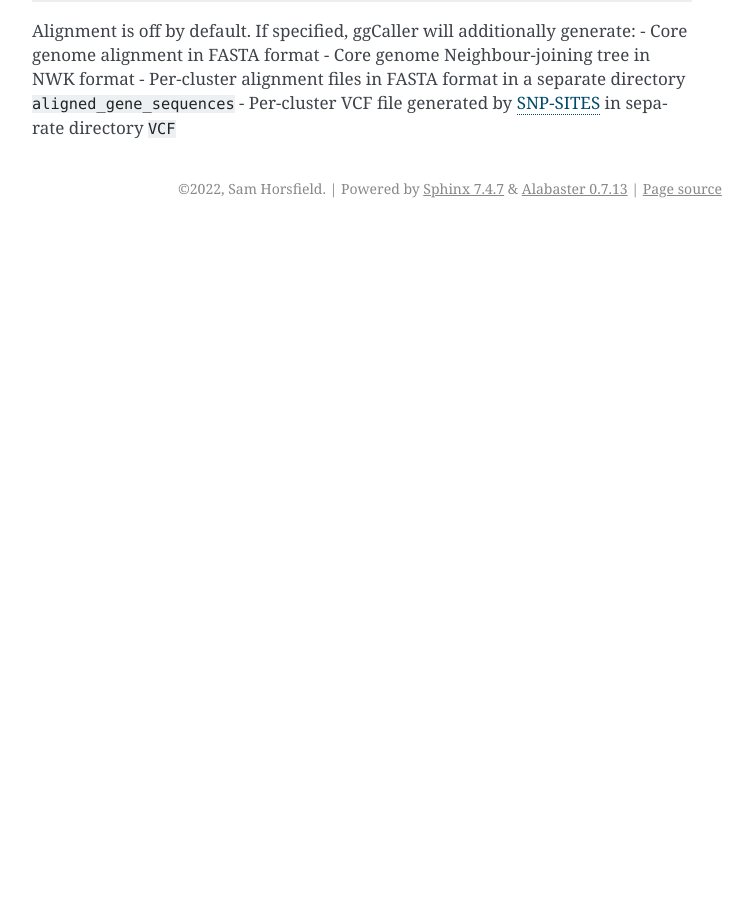
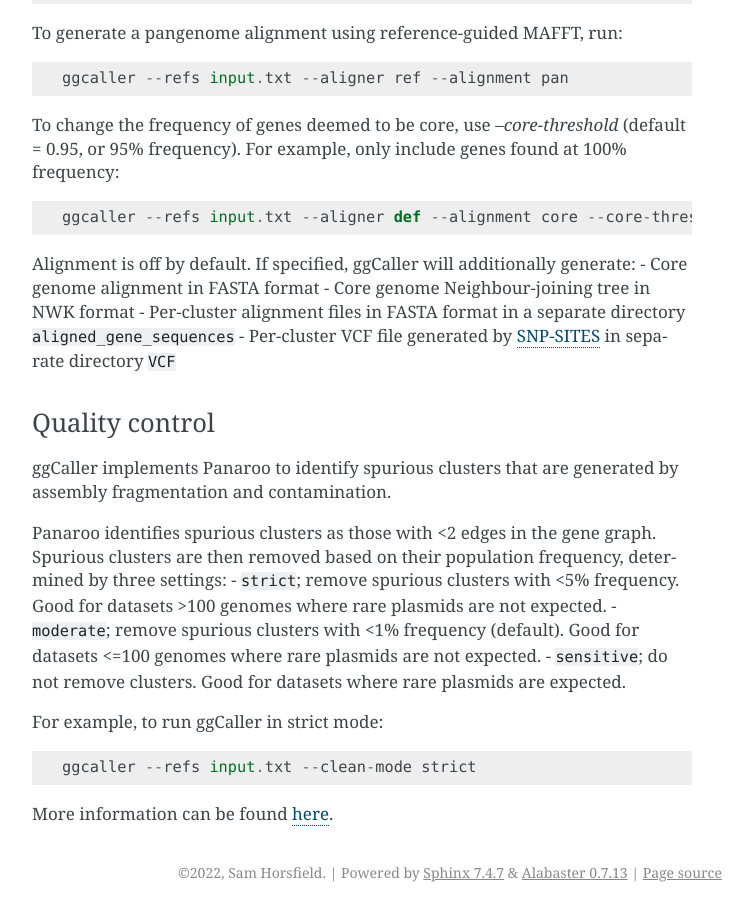
Before and after one commit to bacpop/ggCaller, a Sphinx documentation site: the page built from docs/usage.rst, in a window 1280 px wide and 900 px high, scrolled down 3152 px. Shown: the whole window, without its empty margins (388-1141 px from the left). Built offline with Sphinx 7.4.7, drawn with Linux system fonts in a browser that asks for light colours; before the commit the page ends 3380 px from its top, so only the background shows below that; some of the changed text lies outside the part shown.

Commit message:
Adds quality control to usage.rst

```diff
--- a/docs/usage.rst
+++ b/docs/usage.rst
@@ -49,8 +49,17 @@ ggCaller can also be run on a pre-built Bifrost DBG and its associated colours f
 
     ggcaller --graph input.gfa --colours colours.bfg_colors
 
-This will save results to a directory called ``ggCaller_output`` by default. To change this, specify ``--out``.
-Note that ggCaller will overwrite results if an already existing directory is specified.
+This assumes all sequences used to build the graph are assemblies.
+If only some sequences are assemblies and the rest are reads, specify which files are references using ``--refs``::
+
+    ggcaller --graph input.gfa --colours colours.bfg_colors --refs input1.txt
+
+If all sequences are reads, specify ``--not-ref``::
+
+    ggcaller --graph input.gfa --colours colours.bfg_colors --not-ref
+
+Results from all commands above will be saved to a directory called ``ggCaller_output`` by default.
+To change this, specify ``--out``. Note that ggCaller will overwrite results if an already existing directory is specified.
 
 By default, ggCaller will generate:
 - Predicted genes (nucleotide and amino-acid) in FASTA format
@@ -132,3 +141,20 @@ Alignment is off by default. If specified, ggCaller will additionally generate:
 - Core genome Neighbour-joining tree in NWK format
 - Per-cluster alignment files in FASTA format in a separate directory ``aligned_gene_sequences``
 - Per-cluster VCF file generated by `SNP-SITES <https://github.com/sanger-pathogens/snp-sites>`_ in separate directory ``VCF``
+
+Quality control
+^^^^^^^^^^^^^^^
+
+ggCaller implements Panaroo to identify spurious clusters that are generated by assembly fragmentation and contamination.
+
+Panaroo identifies spurious clusters as those with <2 edges in the gene graph. Spurious clusters are then removed based
+on their population frequency, determined by three settings:
+- ``strict``; remove spurious clusters with <5% frequency. Good for datasets >100 genomes where rare plasmids are not expected.
+- ``moderate``; remove spurious clusters with <1% frequency (default). Good for datasets <=100 genomes where rare plasmids are not expected.
+- ``sensitive``; do not remove clusters. Good for datasets where rare plasmids are expected.
+
+For example, to run ggCaller in strict mode::
+
+    ggcaller --refs input.txt --clean-mode strict
+
+More information can be found `here <https://gtonkinhill.github.io/panaroo/#/gettingstarted/params>`_.
```
